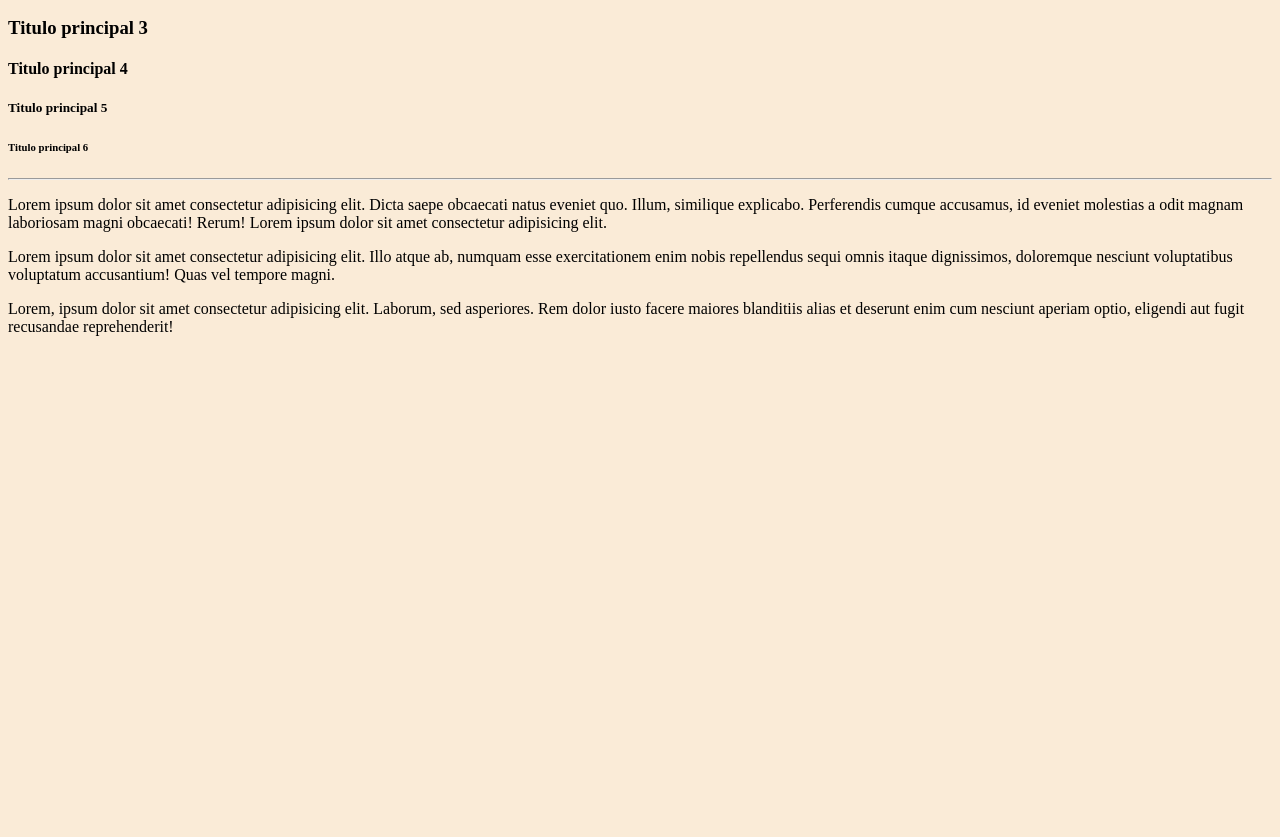
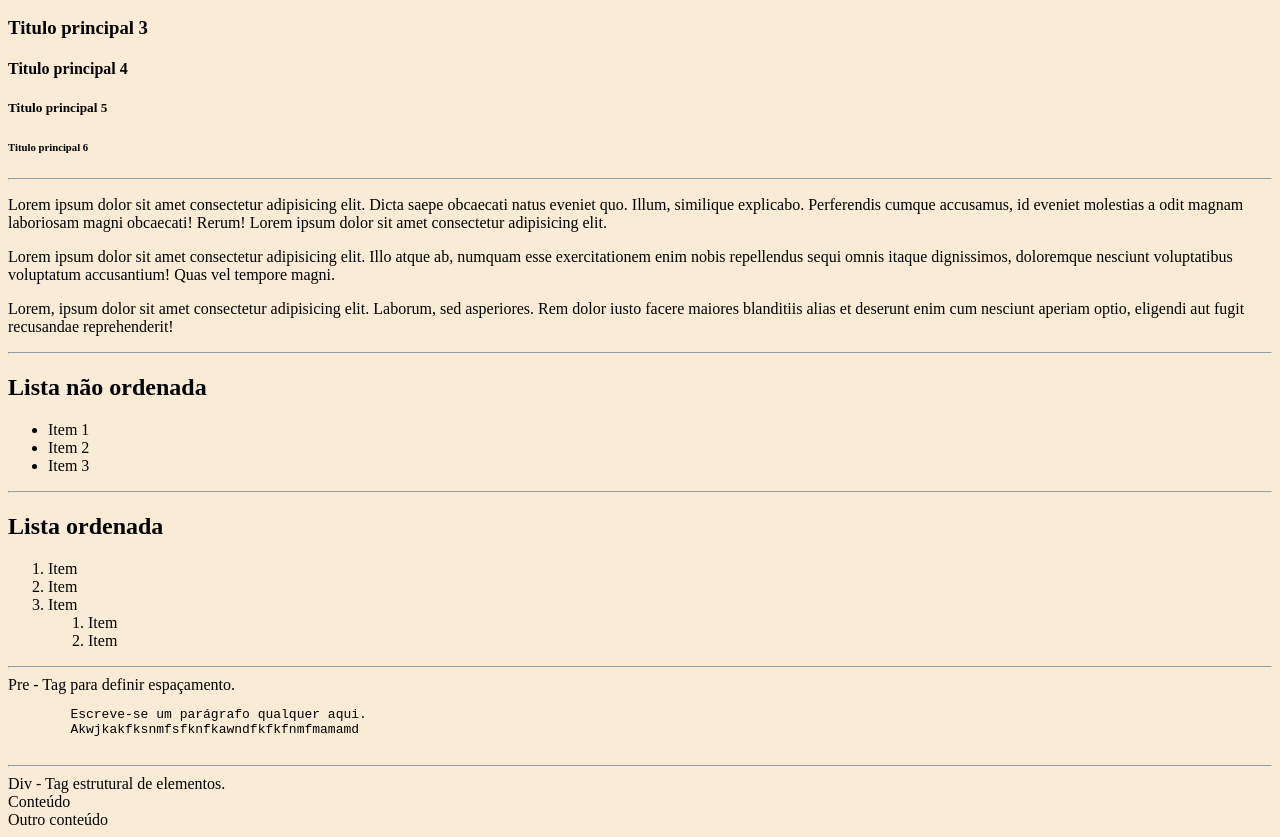
Before and after one commit to LanaYunaCofracarmo/website-2i, a plain HTML site: page index.html in a window 1280 px wide. Shown: the part 200-1037 px from the top of the page. Before the commit the page ends 800 px from the top, so only its background shows below. Drawn offline with Linux system fonts and the light colour scheme.

Commit message:
Add files via upload

```diff
--- a/index.html
+++ b/index.html
@@ -33,6 +33,42 @@
 
 <p>Lorem, ipsum dolor sit amet consectetur adipisicing elit. Laborum, sed asperiores. Rem dolor iusto facere maiores blanditiis alias et deserunt enim cum nesciunt aperiam optio, eligendi aut fugit recusandae reprehenderit!</p>
 
+    <hr>
+    <h2>Lista não ordenada</h2>
+    <ul>
+        <li>Item 1</li>
+        <li>Item 2</li>
+        <li>Item 3</li>
+    </ul>
+
+    <hr>
+    <h2>Lista ordenada</h2>
+    <ol>
+        <li>Item </li>
+        <li>Item </li>
+        <li>Item</li>
+        <ol>
+            <li>Item</li>
+            <li>Item</li>
+        </ol>
+    </ol>
+
+    <hr>
+    Pre - Tag para definir espaçamento.
+    <pre>
+        Escreve-se um parágrafo qualquer aqui.
+        Akwjkakfksnmfsfknfkawndfkfkfnmfmamamd
+    </pre>
+
+    <hr>
+    Div - Tag estrutural de elementos.
+    <div>
+        Conteúdo
+    </div>
+    <div>
+        Outro conteúdo
+    </div>
+
 
 </body>
 </html>
```
